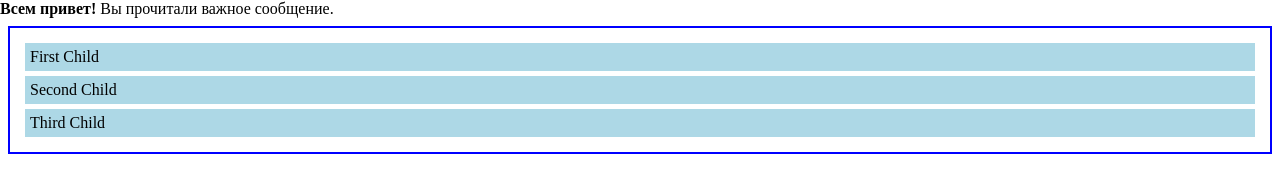
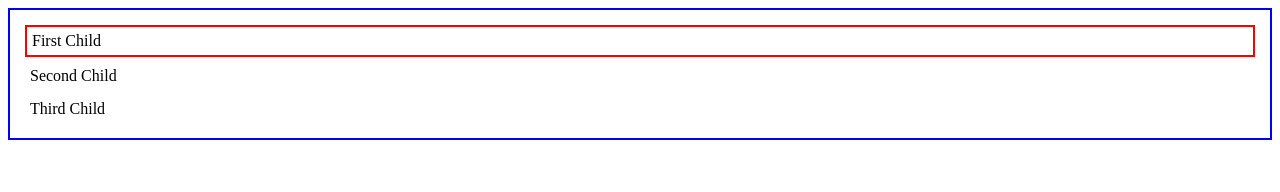
Before and after one commit to DVISNAKO/Javascript-lesson-doc.events.interface, a plain HTML site: page index.html in a window 1280 px wide. Drawn offline with Linux system fonts and the light colour scheme.

Commit message:
styles and classes

```diff
--- a/index.css
+++ b/index.css
@@ -58,7 +58,14 @@
 }
 
 .child {
-  background-color: lightblue;
+  /* background-color: lightblue; */
   padding: 5px;
   margin: 5px;
 }
+
+.newClass{
+  border: 2px solid red;
+}
+.width{
+  width: 100px;
+}
--- a/index.html
+++ b/index.html
@@ -41,5 +41,6 @@
   </body>
   <!-- <script src="./lesson1-DOM navigation.js"></script> -->
   <!-- <script src="./lesson2-querySelector.js"></script> -->
-  <script src="./lesson3-change document.js"></script>
+  <!-- <script src="./lesson3-change document.js"></script> -->
+  <script src="./lesson4-style and classes.js"></script>
 </html>
--- /dev/null
+++ b/lesson4-style and classes.js
@@ -0,0 +1,49 @@
+//Тема: Стили и классы
+
+let elem = document.querySelector('.child');
+console.log(elem);
+// //1. поменять стиль
+// elem.style.background = 'green';
+
+//2. добавить множество стилей
+// let allElem = document.querySelectorAll('.child');
+// allElem.forEach(element => {
+//     element.style.cssText = `
+//       background: pink;
+//       opacity: 0.7;
+//       color: yellow;
+//       font-size: 24px;
+//     `;
+//   });
+// console.log(allElem);
+
+/* 3. Для свойств из нескольких слов используется camelCase:
+background-color  => elem.style.backgroundColor
+z-index           => elem.style.zIndex
+border-left-width => elem.style.borderLeftWidth
+*/
+
+// 4. убрать стиль
+// elem.style.display = 'none';
+// setTimeout(() => elem.style.display = '', 2000);
+
+// console.log(elem.className);
+
+// добавить класс
+elem.classList.add('newClass');
+console.log(elem.className);
+
+/*
+Методы classList:
+
+elem.classList.add/remove("class") – добавить/удалить класс.
+elem.classList.toggle("class") – добавить класс, если его нет, иначе удалить.
+elem.classList.contains("class") – проверка наличия класса, возвращает true/false.
+*/
+// когда нет добавит
+elem.classList.toggle("width");
+console.log(elem.className);
+
+//когда есть уберет
+elem.classList.toggle("width");
+console.log(elem.className);
```
